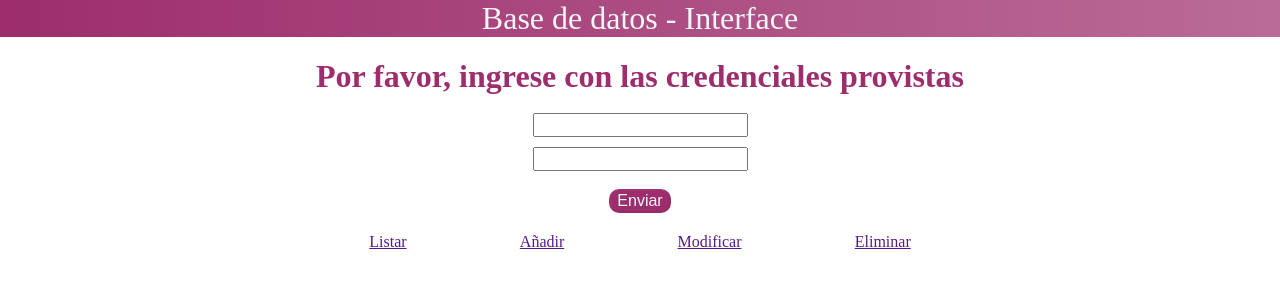
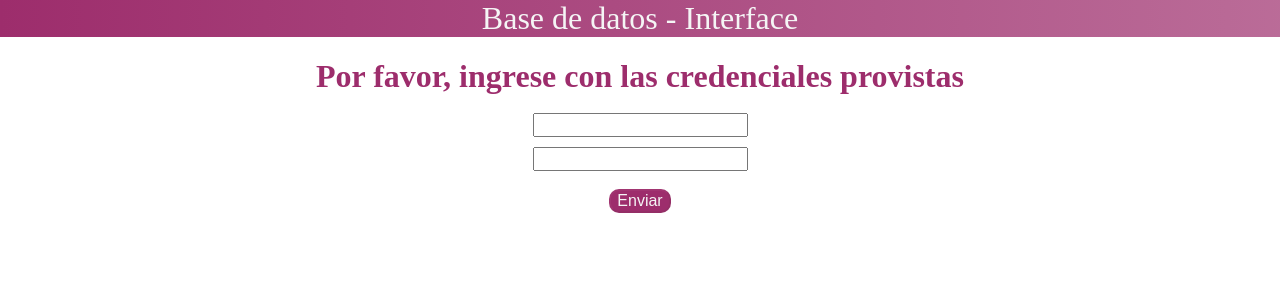
Before and after one commit to MarianoRamborger/yayta_api, a website: page DBint/Int.html in a window 1280 px wide. Drawn offline with Linux system fonts and the light colour scheme.

Commit message:
interface bugs fixed

```diff
--- a/DBint/Int.html
+++ b/DBint/Int.html
@@ -20,15 +20,9 @@
         </form>
     </div>
 
-    <nav class="nav-link">
-        <a href="" class="link"> Listar </a>
-        <a href="" class="link"> Añadir </a>
-        <a href="" class="link"> Modificar </a>
-        <a href="" class="link"> Eliminar </a>
-    </nav>
 
 
 
-    <script src="int.js"></script>
+
 </body>
 </html>
```
